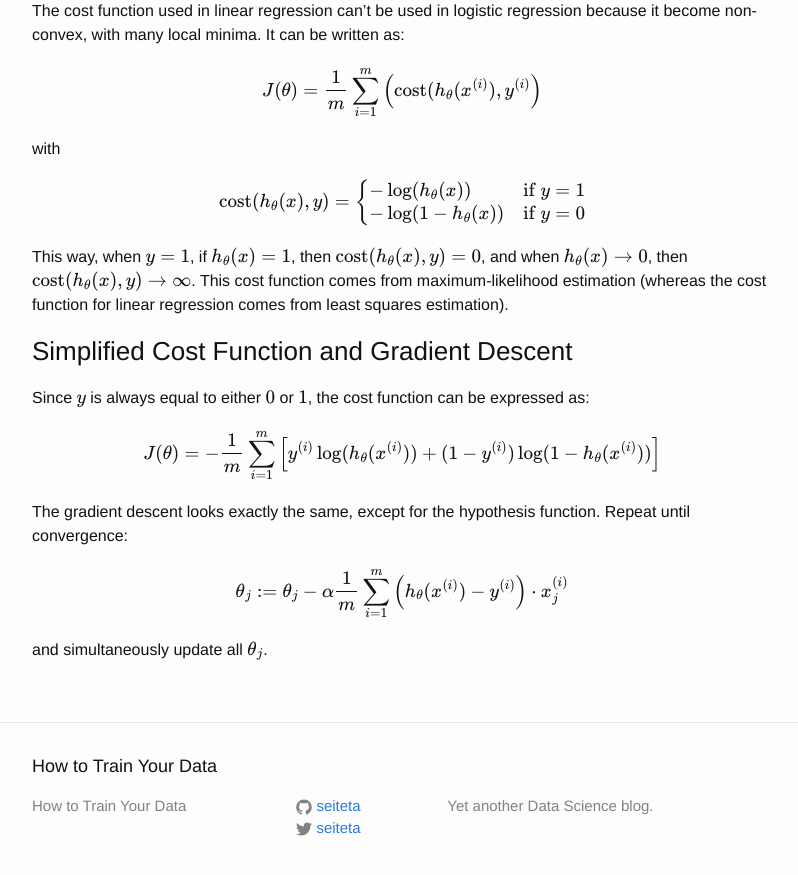
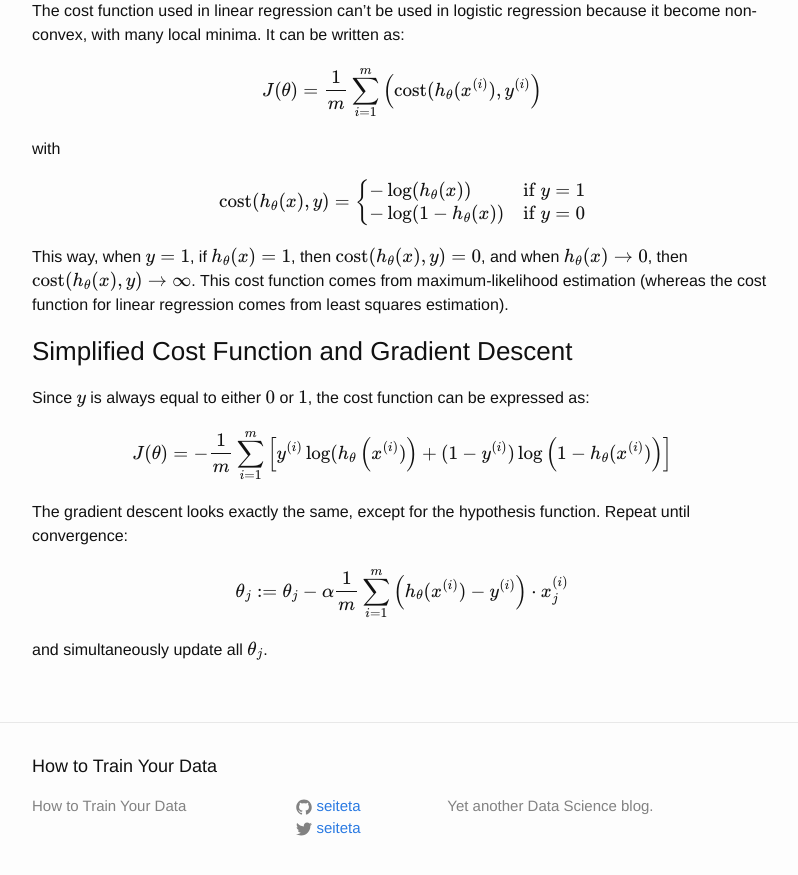
Before and after one commit to seiteta/seiteta.github.io_old, a Jekyll site: the page built from _posts/2014-12-04-machine-learning-notes.md, in a window 1280 px wide and 900 px high, scrolled down 5441 px. Shown: the top 875 px of the window, without its empty margins (238-1036 px from the left). Built offline with Jekyll 4.4.1, drawn with Linux system fonts in a browser that asks for light colours; formulas are drawn with MathJax 3.

Commit message:
Update 2014-12-04-machine-learning-notes.md

```diff
--- a/_posts/2014-12-04-machine-learning-notes.md
+++ b/_posts/2014-12-04-machine-learning-notes.md
@@ -204,7 +204,7 @@ This way, when $$y = 1$$, if $$ h_\theta(x) = 1$$, then $$\text{cost}(h_\theta(x
 
 Since $$y$$ is always equal to either $$0$$ or $$1$$, the cost function can be expressed as:
 
-$$J(\theta) = - \frac{1}{m} \sum_{i=1}^m \left [y^{(i)}\log (h_\theta (x^{(i)})) + (1 - y^{(i)})\log (1 - h_\theta(x^{(i)})) \right ]$$
+$$J(\theta) = - \frac{1}{m} \sum_{i=1}^m \left [y^{(i)}\log (h_\theta \left (x^{(i)}) \right) + (1 - y^{(i)})\log \left (1 - h_\theta(x^{(i)}) \right ) \right ]$$
 
 The gradient descent looks exactly the same, except for the hypothesis function. Repeat until convergence:
 
```
